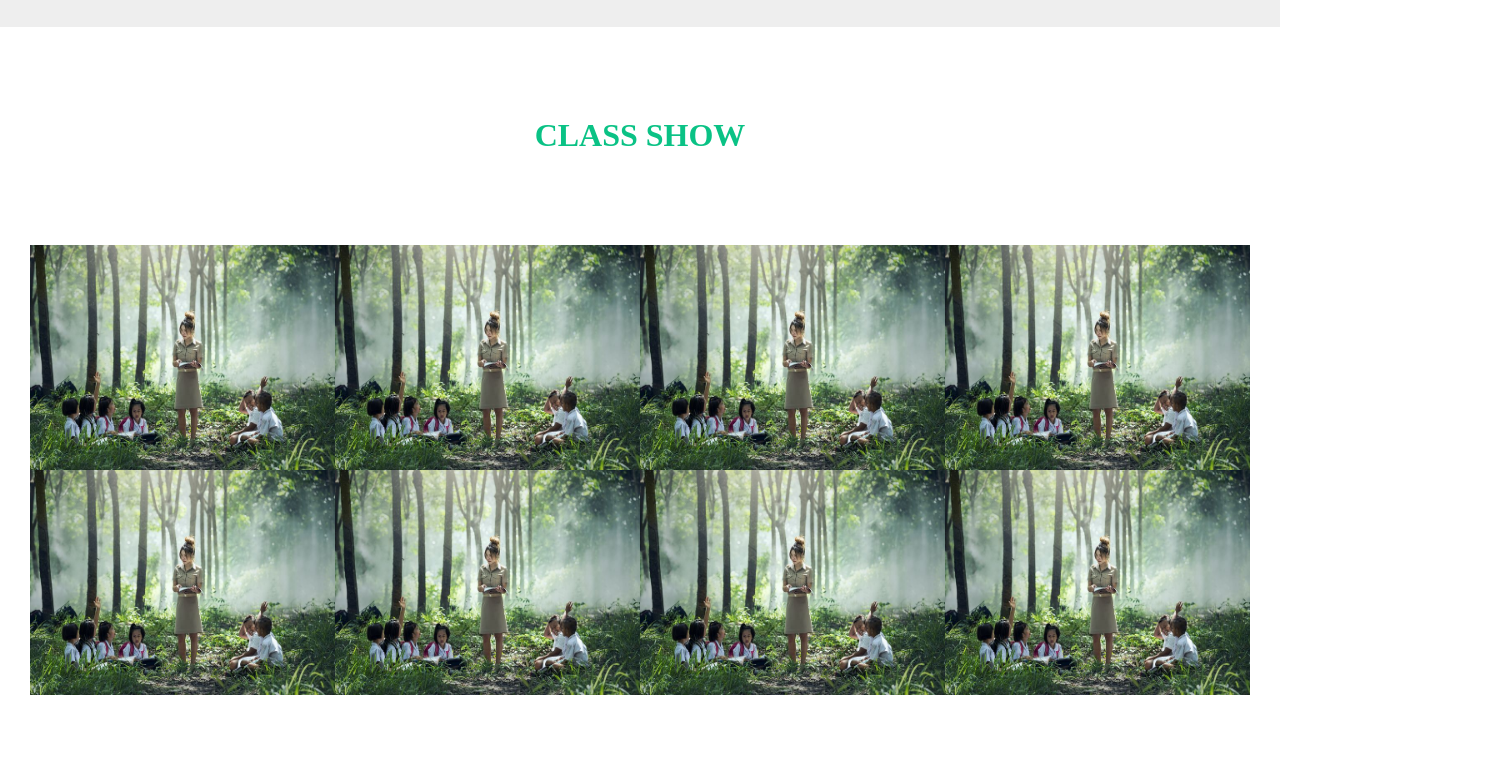
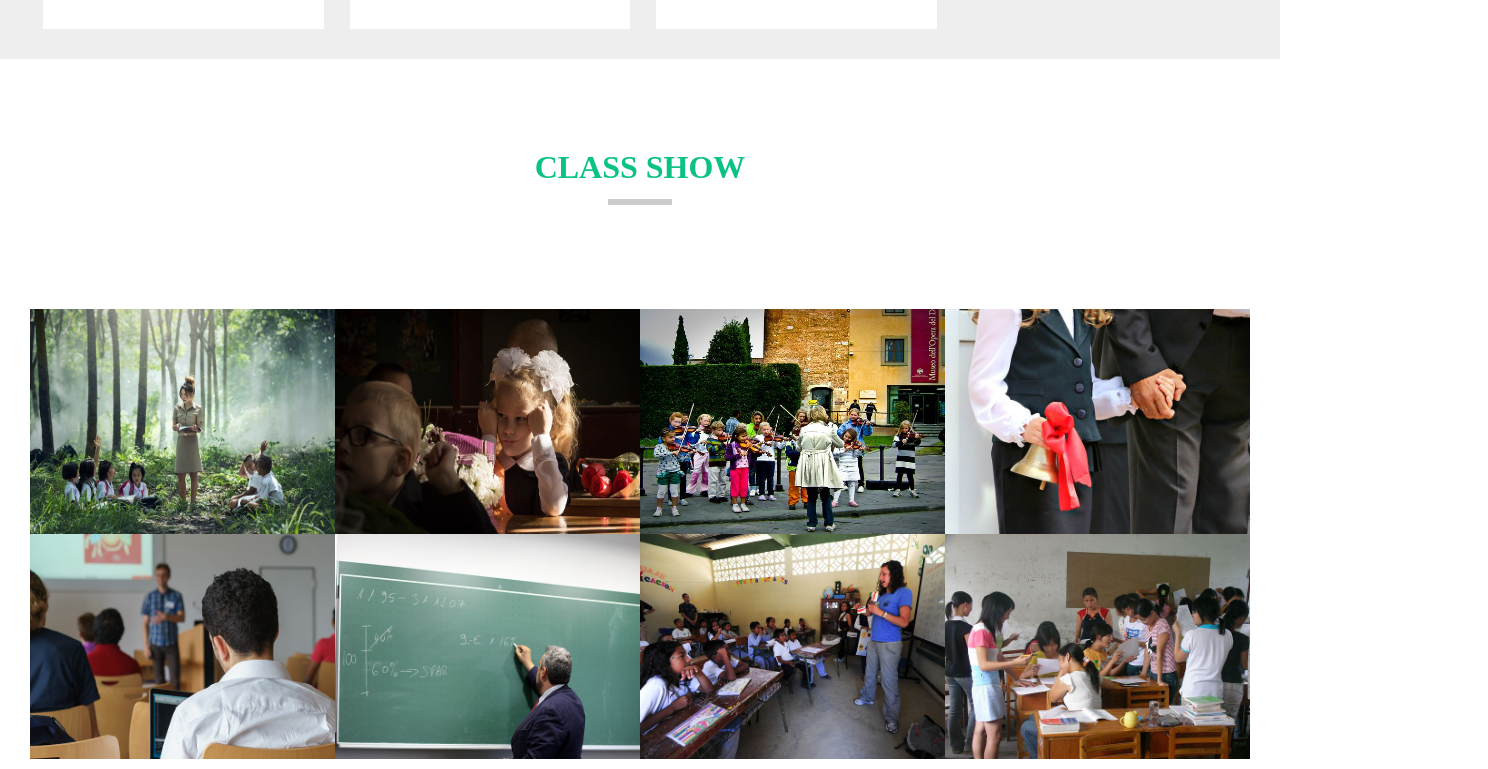
Before and after one commit to yaoyaocjj/3week-3page-07-template-3, a website: page index.html in a window 1280 px wide. Shown: the part 2028-2797 px from the top of the page, 1488 px wide, since content can reach past the window. Drawn offline with Linux system fonts and the light colour scheme; a web font is replaced by a local one.

Commit message:
add pictures

```diff
--- a/index.html
+++ b/index.html
@@ -38,7 +38,7 @@
       </article>
       <article class="learn__article">
         <i class="iconfont">&#xe645;</i>
-        <h3 class="learn__article-title">Tools</h3>
+        <h3 class="learn__article-title">Design theory</h3>
         <p class="learn__article-description">
           We introduce tools like Sublime, Emmet, LiveReload,
           Guard to speed up the whole process.
@@ -46,7 +46,7 @@
       </article>
       <article class="learn__article">
         <i class="iconfont">&#xe64e;</i>
-        <h3 class="learn__article-title">Design theory</h3>
+        <h3 class="learn__article-title">Workflow</h3>
         <p class="learn__article-description">
           Some basic theory of design, color scheme, hierachy, imagery.
         </p>
@@ -139,14 +139,14 @@
   <section class="section show">
     <h2 class="section__title">CLASS SHOW</h2>
     <div class="show__image">
-      <img class="show__image-item" src="./images/little.jpg"/>
-      <img class="show__image-item" src="./images/little.jpg"/>
-      <img class="show__image-item" src="./images/little.jpg"/>
-      <img class="show__image-item" src="./images/little.jpg"/>
-      <img class="show__image-item" src="./images/little.jpg"/>
-      <img class="show__image-item" src="./images/little.jpg"/>
-      <img class="show__image-item" src="./images/little.jpg"/>
-      <img class="show__image-item" src="./images/little.jpg"/>
+      <img class="show__image-item" src="./images/1.jpg"/>
+      <img class="show__image-item" src="./images/2.jpg"/>
+      <img class="show__image-item" src="./images/3.jpg"/>
+      <img class="show__image-item" src="./images/4.jpg"/>
+      <img class="show__image-item" src="./images/5.jpg"/>
+      <img class="show__image-item" src="./images/6.jpg"/>
+      <img class="show__image-item" src="./images/7.jpg"/>
+      <img class="show__image-item" src="./images/8.jpg"/>
     </div>
   </section>
   <footer class="footer">
--- a/styles/app.scss
+++ b/styles/app.scss
@@ -67,6 +67,15 @@
       color: #0ac285;
       padding: 2em 0;
       text-align: center;
+
+      &:after {
+        content: "";
+        display: block;
+        background-color: #cccccc;
+        width: 2em;
+        height: .2em;
+        margin: .4em auto;
+      }
     }
   }
 
@@ -108,6 +117,7 @@
 
       &-description{
         color: #6e6e6e;
+        width: 240px;
         padding: 0 8em;
         margin-bottom: 4em;
       }
```
Also changed, not shown: dist/app.css, images/1.jpg (renamed from images/little.jpg), images/2.jpg (added), images/3.jpg (added), images/4.jpg (added), images/5.jpg (added), images/6.jpg (added), images/7.jpg (added), images/8.jpg (added).
